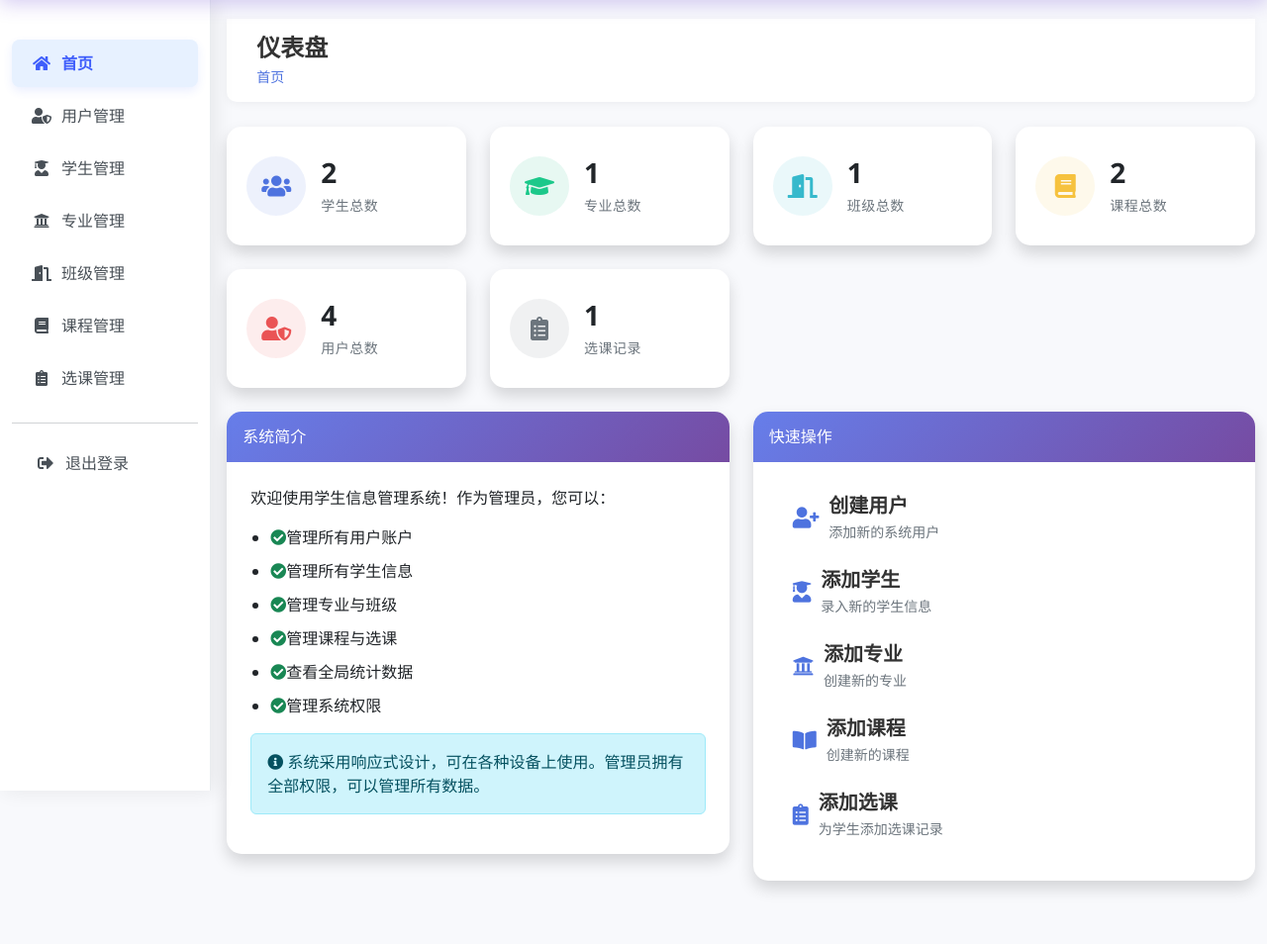
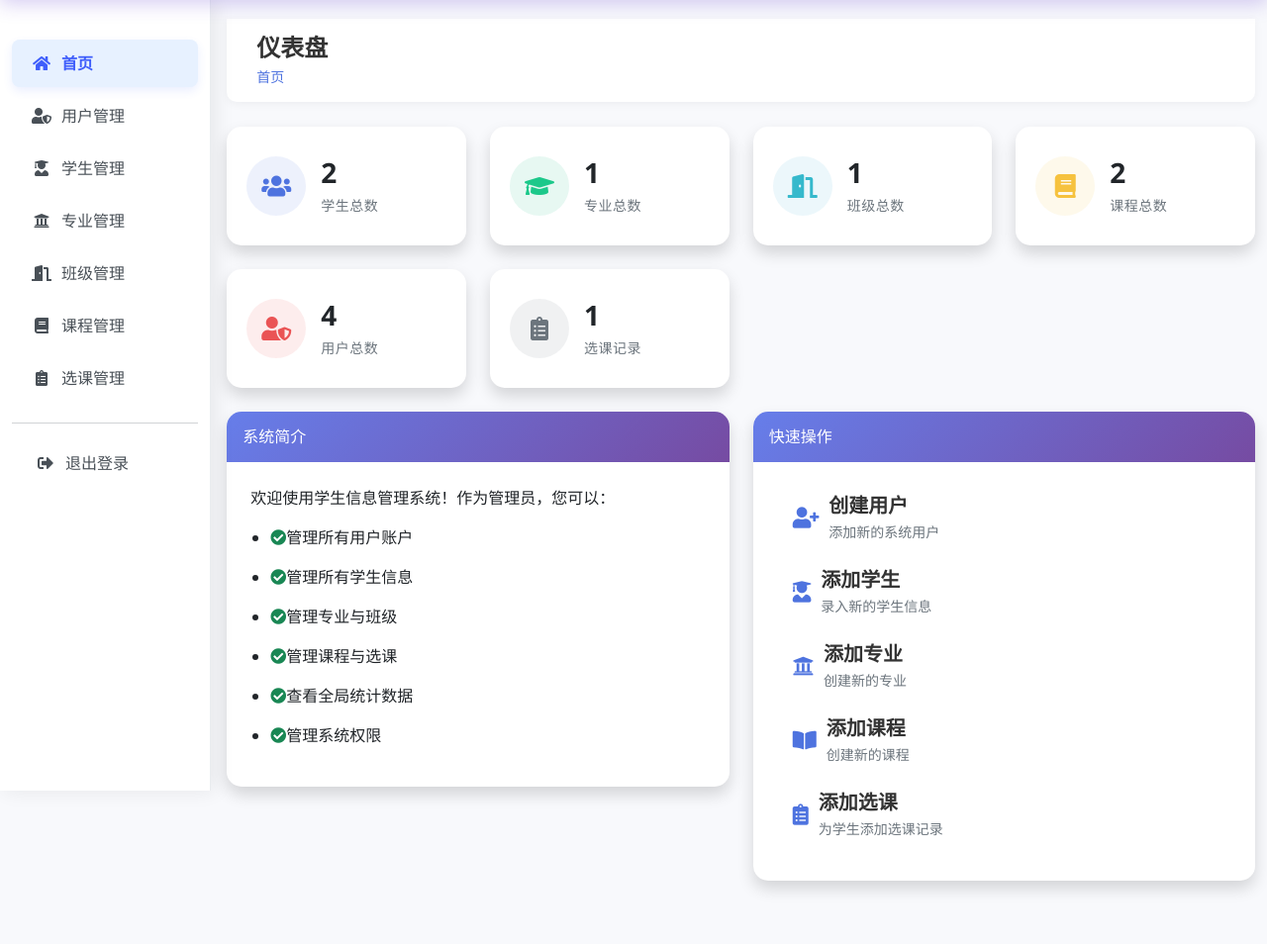
Before and after one commit to limeng-0/PBL-project, a Flask app: page /users/dashboard in a window 1280 px wide. Shown: the part 61-1015 px from the top of the page at 99% size. Run offline with Flask 3, Linux system fonts and the light colour scheme; a user stored in the database is signed in; data comes from the database, SQL or seed files in the repository; both versions use the stored data as it was after the commit.

Commit message:
refactor:重构了管理员页面代码

```diff
--- a/templates/classes/create.html
+++ b/templates/classes/create.html
@@ -6,7 +6,7 @@
 {% block header %}添加班级{% endblock %}
 
 {% block content %}
-<div class="row">
+<div class="row justify-content-center">
     <div class="col-md-6">
         <div class="card">
             <div class="card-header">
--- a/templates/classes/edit.html
+++ b/templates/classes/edit.html
@@ -6,7 +6,7 @@
 {% block header %}编辑班级{% endblock %}
 
 {% block content %}
-<div class="row">
+<div class="row justify-content-center">
     <div class="col-md-6">
         <div class="card">
             <div class="card-header">
--- a/templates/courses/create.html
+++ b/templates/courses/create.html
@@ -6,7 +6,7 @@
 {% block header %}添加课程{% endblock %}
 
 {% block content %}
-<div class="row">
+<div class="row justify-content-center">
     <div class="col-md-6">
         <div class="card">
             <div class="card-header">
--- a/templates/courses/edit.html
+++ b/templates/courses/edit.html
@@ -6,7 +6,7 @@
 {% block header %}编辑课程{% endblock %}
 
 {% block content %}
-<div class="row">
+<div class="row justify-content-center">
     <div class="col-md-6">
         <div class="card">
             <div class="card-header">
--- a/templates/enrollments/edit.html
+++ b/templates/enrollments/edit.html
@@ -6,7 +6,7 @@
 {% block header %}编辑选课记录{% endblock %}
 
 {% block content %}
-<div class="row">
+<div class="row justify-content-center">
     <div class="col-md-6">
         <div class="card">
             <div class="card-header">
--- a/templates/majors/create.html
+++ b/templates/majors/create.html
@@ -6,7 +6,7 @@
 {% block header %}添加专业{% endblock %}
 
 {% block content %}
-<div class="row">
+<div class="row justify-content-center">
     <div class="col-md-6">
         <div class="card">
             <div class="card-header">
--- a/templates/majors/edit.html
+++ b/templates/majors/edit.html
@@ -6,7 +6,7 @@
 {% block header %}编辑专业{% endblock %}
 
 {% block content %}
-<div class="row">
+<div class="row justify-content-center">
     <div class="col-md-6">
         <div class="card">
             <div class="card-header">
--- a/templates/students/create.html
+++ b/templates/students/create.html
@@ -6,7 +6,7 @@
 {% block header %}添加学生{% endblock %}
 
 {% block content %}
-<div class="row">
+<div class="row justify-content-center">
     <div class="col-md-8">
         <div class="card">
             <div class="card-header">
--- a/templates/students/edit.html
+++ b/templates/students/edit.html
@@ -6,7 +6,7 @@
 {% block header %}编辑学生{% endblock %}
 
 {% block content %}
-<div class="row">
+<div class="row justify-content-center">
     <div class="col-md-8">
         <div class="card">
             <div class="card-header">
--- a/templates/users/create.html
+++ b/templates/users/create.html
@@ -6,7 +6,7 @@
 {% block header %}创建用户{% endblock %}
 
 {% block content %}
-<div class="row">
+<div class="row justify-content-center">
     <div class="col-md-6">
         <div class="card">
             <div class="card-header">
@@ -16,7 +16,7 @@
                 <form method="post">
                     <div class="mb-3">
                         <label for="username" class="form-label">用户名</label>
-                        <input type="text" class="form-control" id="username" name="username" required>
+                        <input type="text" class="form-control" id="username" name="username" required autocomplete="off">
                     </div>
                     <div class="mb-3">
                         <label for="email" class="form-label">邮箱</label>
@@ -24,7 +24,7 @@
                     </div>
                     <div class="mb-3">
                         <label for="password" class="form-label">密码</label>
-                        <input type="password" class="form-control" id="password" name="password" required>
+                        <input type="password" class="form-control" id="password" name="password" required autocomplete="new-password">
                     </div>
                     <div class="mb-3">
                         <label for="role" class="form-label">角色</label>
--- a/templates/users/dashboard.html
+++ b/templates/users/dashboard.html
@@ -125,7 +125,7 @@
     }
 
     .stat-info .card-icon {
-        background-color: rgba(54, 185, 204, 0.1);
+        background-color: rgba(71, 179, 211, 0.1);
         color: #36b9cc;
     }
 
@@ -242,15 +242,20 @@
                 <p class="mb-3">欢迎使用学生信息管理系统！作为管理员，您可以：</p>
                 <ul class="mb-3">
                     <li><i class="fas fa-check-circle text-success mr-2"></i>管理所有用户账户</li>
+                   <p></p>
                     <li><i class="fas fa-check-circle text-success mr-2"></i>管理所有学生信息</li>
+                     <p></p>
                     <li><i class="fas fa-check-circle text-success mr-2"></i>管理专业与班级</li>
+                     <p></p>
                     <li><i class="fas fa-check-circle text-success mr-2"></i>管理课程与选课</li>
+                     <p></p>
                     <li><i class="fas fa-check-circle text-success mr-2"></i>查看全局统计数据</li>
+                     <p></p>
                     <li><i class="fas fa-check-circle text-success mr-2"></i>管理系统权限</li>
                 </ul>
-                <div class="alert alert-info mt-3" role="alert">
-                    <i class="fas fa-info-circle mr-2"></i>
-                    系统采用响应式设计，可在各种设备上使用。管理员拥有全部权限，可以管理所有数据。
+                <div>
+
+
                 </div>
             </div>
         </div>
--- a/templates/users/edit.html
+++ b/templates/users/edit.html
@@ -6,7 +6,7 @@
 {% block header %}编辑用户{% endblock %}
 
 {% block content %}
-<div class="row">
+<div class="row justify-content-center">
     <div class="col-md-6">
         <div class="card">
             <div class="card-header">
```
Also changed, not shown: student_management.db.
